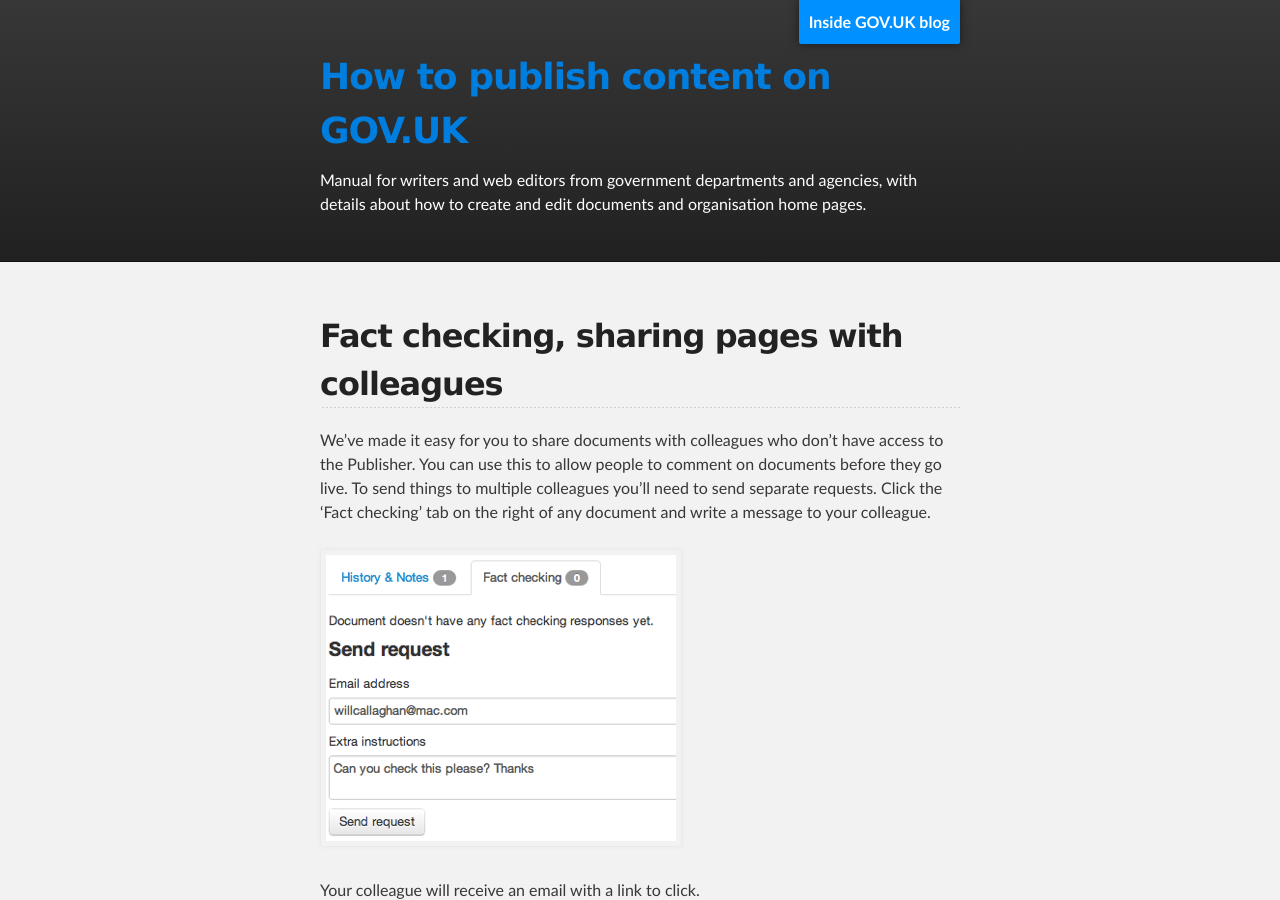
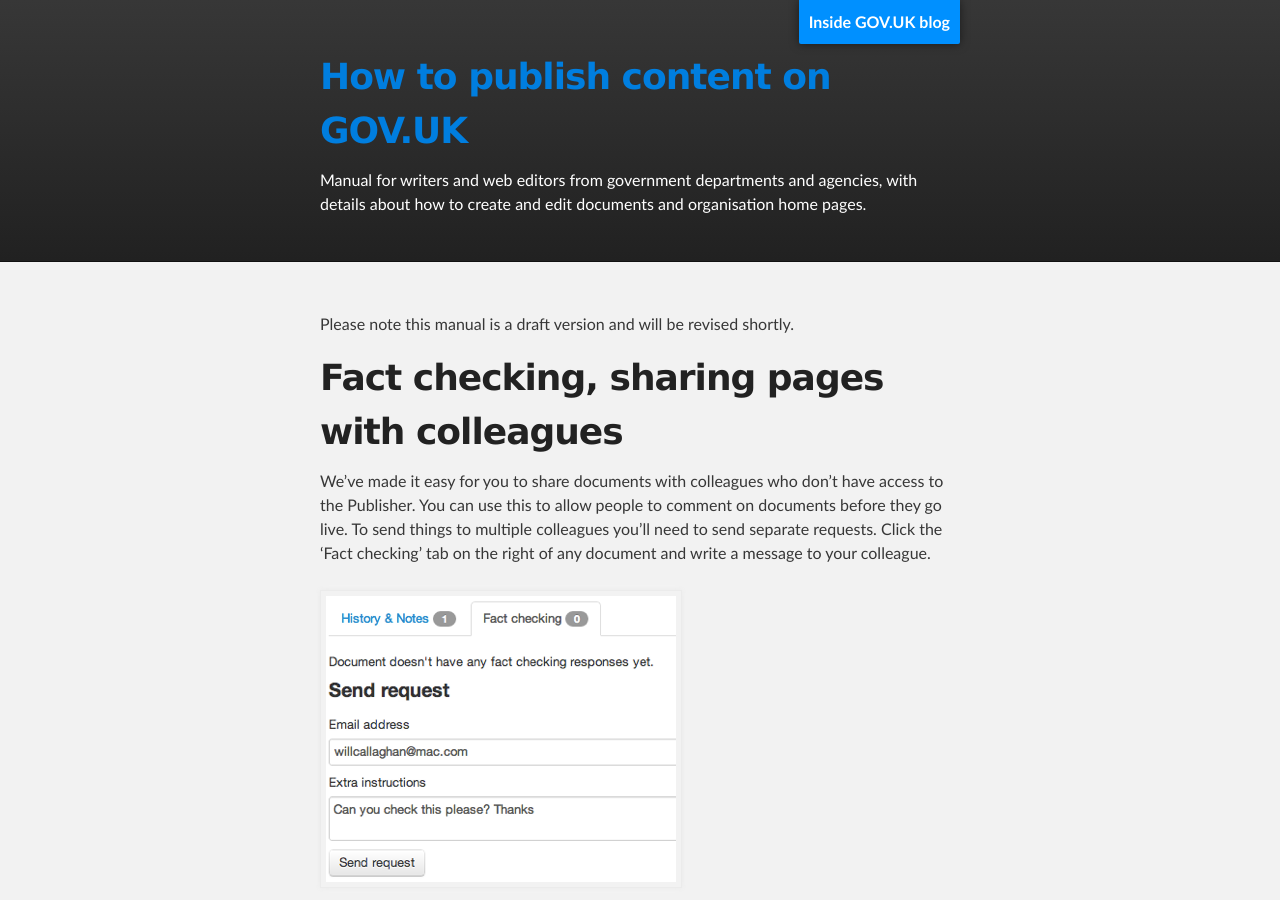
Before and after one commit to alphagov/inside-government-admin-guide, a Jekyll site: the page built from workflow-content/fact-checking.md, in a window 1280 px wide and 900 px high. Built offline with Jekyll 4.4.1, drawn with Linux system fonts in a browser that asks for light colours.

Commit message:
Update fact-checking.md

```diff
--- a/workflow-content/fact-checking.md
+++ b/workflow-content/fact-checking.md
@@ -3,7 +3,9 @@
 title: How to publish content - Fact checking, sharing pages with colleagues
 ---
 
-## Fact checking, sharing pages with colleagues
+Please note this manual is a draft version and will be revised shortly.
+
+# Fact checking, sharing pages with colleagues
 
 We’ve made it easy for you to share documents with colleagues who don’t have access to the Publisher. You can use this to allow people to comment on documents before they go live. To send things to multiple colleagues you'll need to send separate requests.
 Click the ‘Fact checking’ tab on the right of any document and write a message to your colleague.
```
